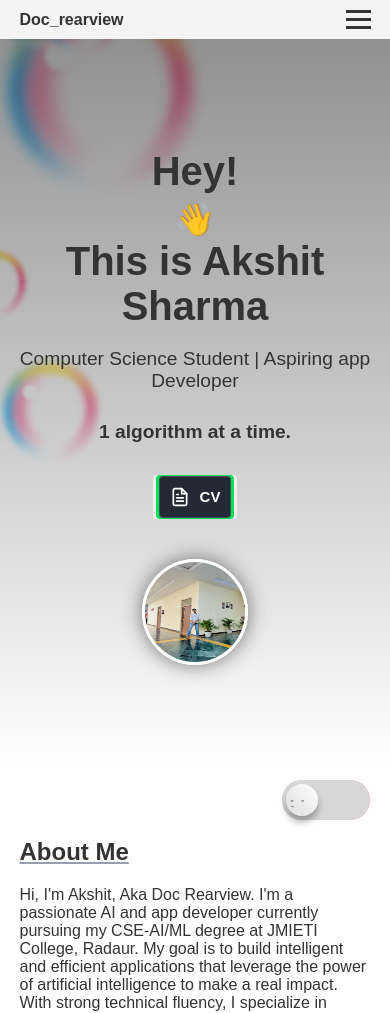
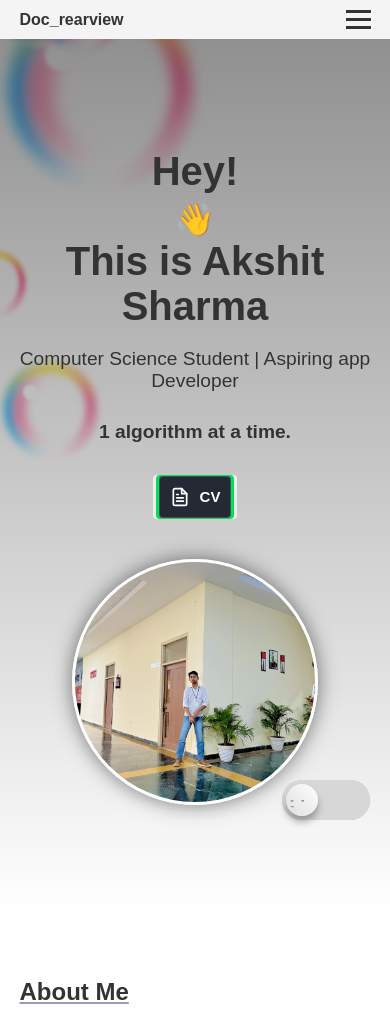
Before and after one commit to Doc-rearview/profile_akshit_, a Flask app: page / in a window 390 px wide. Shown: the top 1013 px of the page. Run offline with Flask 3, Linux system fonts and the light colour scheme.

Commit message:
styles.css

```diff
--- a/static/css/styles.css
+++ b/static/css/styles.css
@@ -407,8 +407,9 @@ nav .hamburger span {
   }
 
   .profile-pic img {
-    width: 100px;
-    height: 100px;
+    width: 240px;
+    height: 240px;
+    object-fit: cover;
   }
 
   #hero .hero-content {
```
